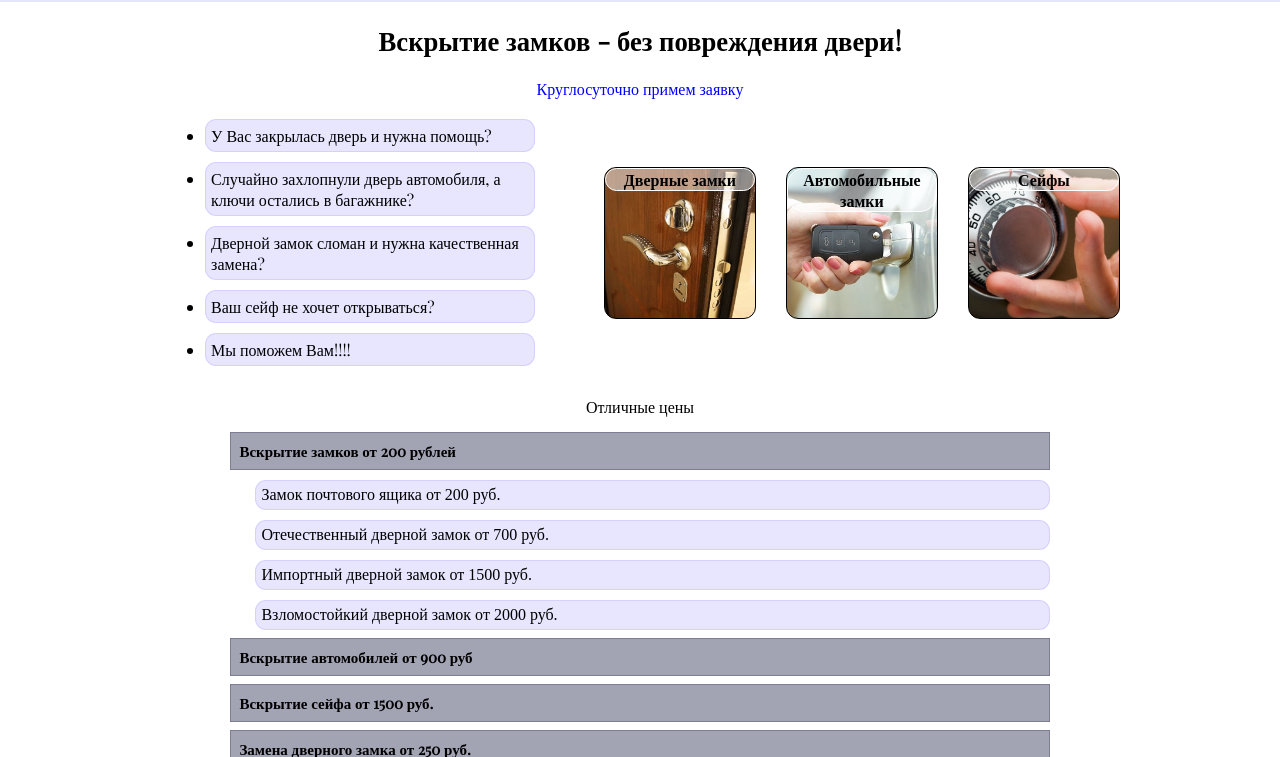
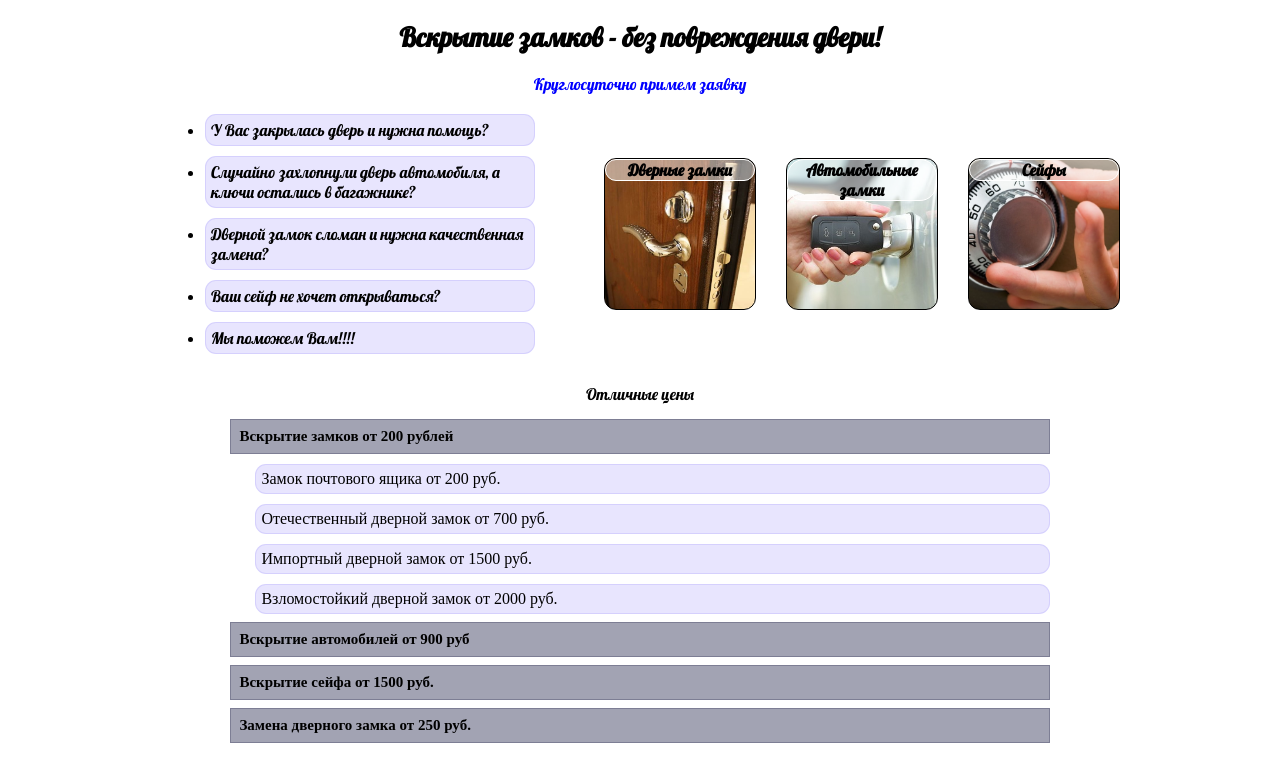
Before and after one commit to bizarre444/lock_site, a plain HTML site: page index.html in a window 1280 px wide. Shown: the part 169-926 px from the top of the page. Drawn offline with nearby package versions, Linux system fonts and the light colour scheme.

Commit message:
font change

```diff
--- a/css/style.css
+++ b/css/style.css
@@ -1,8 +1,12 @@
-@import url('https://fonts.googleapis.com/css?family=Playfair+Display');
+@import url('https://fonts.googleapis.com/css?family=Lobster');
 
 * {
     margin: 0;
     padding: 0;
+}
+
+.play {
+    font-family: 'Lobster', cursive;
 }
 
 html, body {
@@ -61,9 +65,7 @@ a {
     border-radius: 25px;
 }
 
-.play {
-    font-family: 'Playfair Display', serif;
-}
+
 
 .info_b {
     font-size: 100%;
```
Also changed, not shown: index.html (+1 -0 lines).
